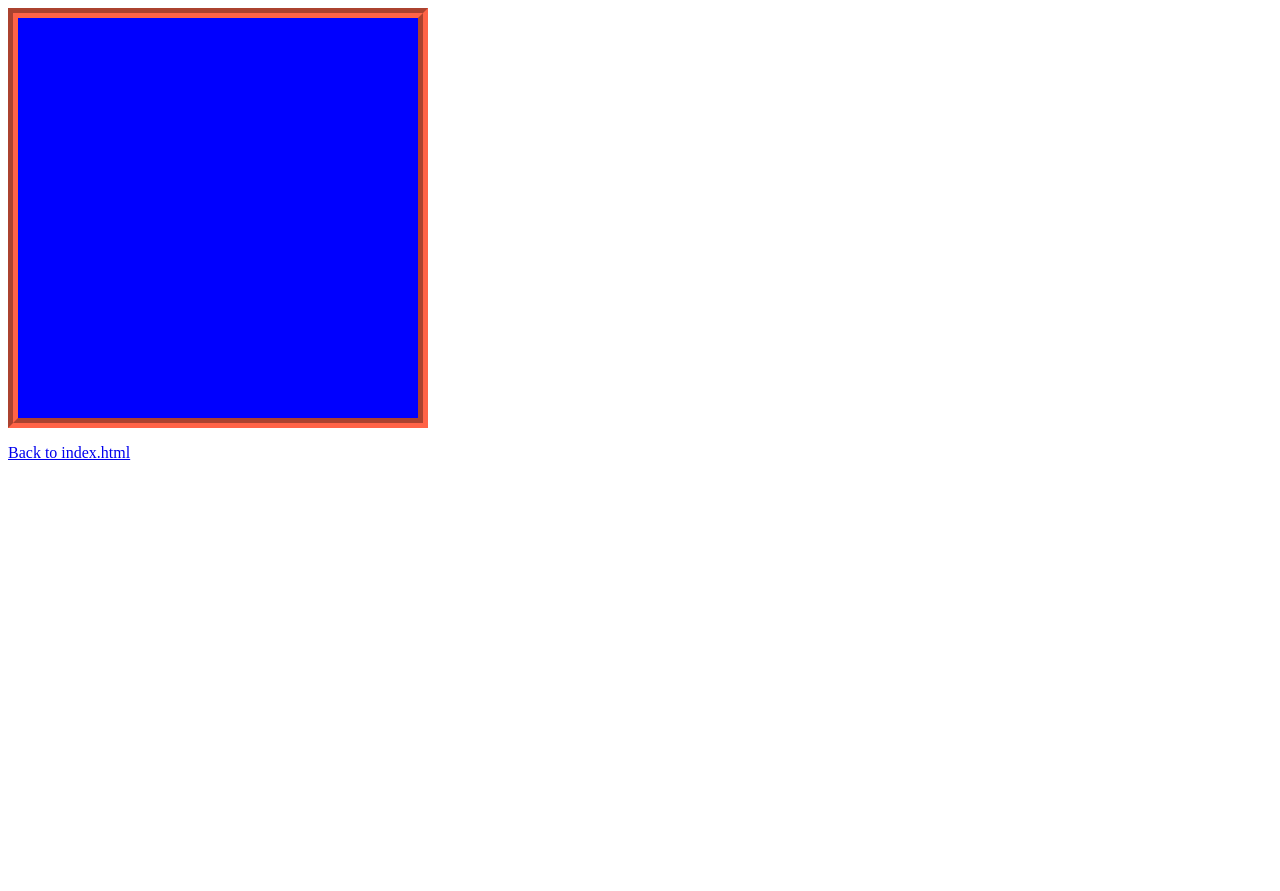
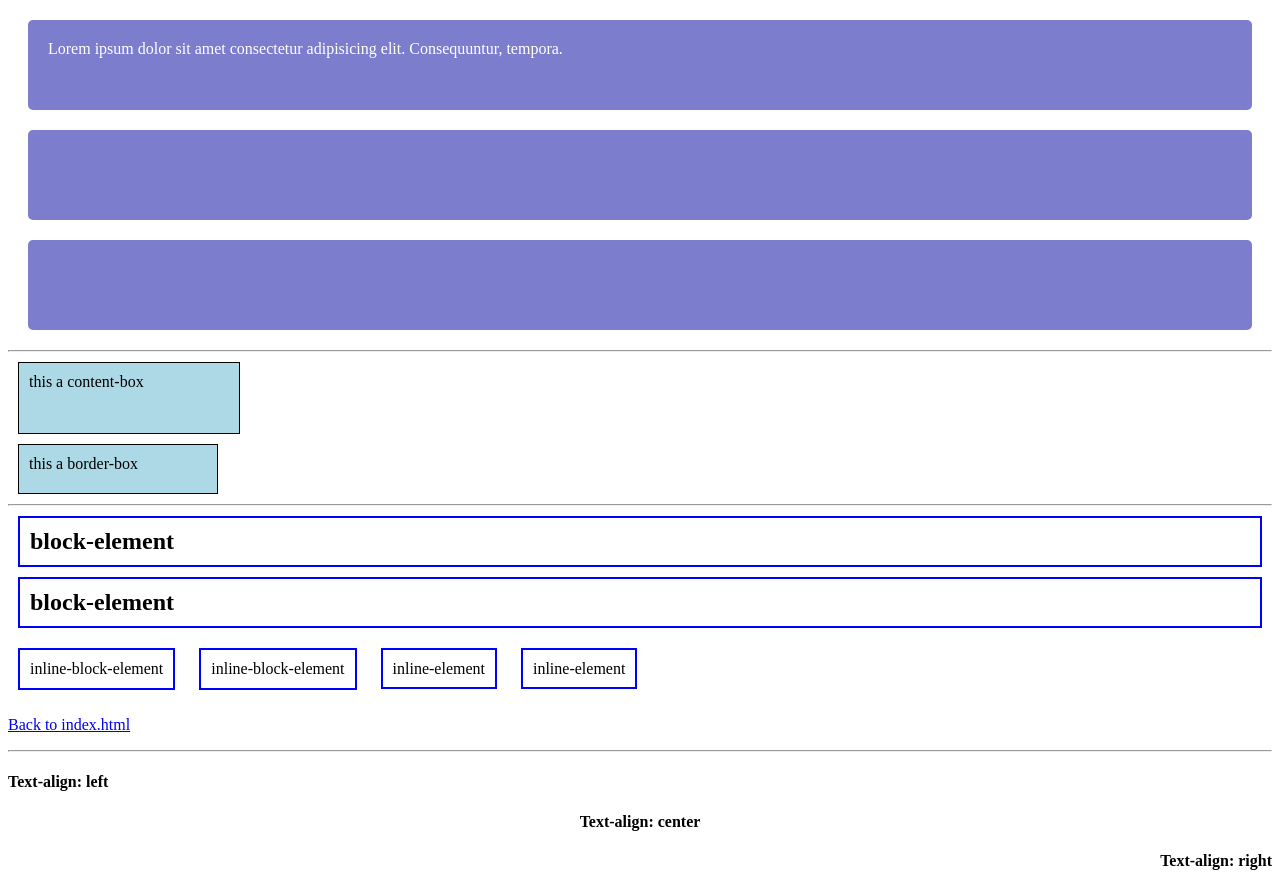
Before and after one commit to chaiwat20180/LearnHTML, a plain HTML site: page css.html in a window 1280 px wide. Before the commit the page ends 800 px from the top, so only its background shows below. Drawn offline with Linux system fonts and the light colour scheme.

Commit message:
update css
update css

```diff
--- a/css.html
+++ b/css.html
@@ -7,9 +7,31 @@
     <link rel="stylesheet" href="css/style.css">
 </head>
 <body>
-    <div class="test"></div>
+    <div class="box">
+        Lorem ipsum dolor sit amet consectetur adipisicing elit. Consequuntur, tempora.
+    </div>
+    <div class="box"></div>
+    <div class="box"></div>
+    <hr>
+    <div class="divtest contentbox">
+        this a content-box
+    </div>
+    <div class="divtest borderbox">
+        this a border-box
+    </div>
+    <hr>
+    <h2 class="block-element">block-element</h2>
+    <h2 class="block-element">block-element</h2>
+    <div class="inline-block-element">inline-block-element</div>
+    <div class="inline-block-element">inline-block-element</div>
+    <div class="inline-element">inline-element</div>
+    <div class="inline-element">inline-element</div>
     <p>
         <a href="index.html">Back to index.html</a>
     </p>
+    <hr>
+    <h4 class="left">Text-align: left</h4>
+    <h4 class="center">Text-align: center</h4>
+    <h4 class="right">Text-align: right</h4>
 </body>
 </html>
--- a/css/style.css
+++ b/css/style.css
@@ -1,8 +1,49 @@
-.test{
-    background-color: blue;
-    height: 400px;
-    width: 400px;
-    border-width: 10px;
-    border-style: groove;
-    border-color: tomato;
+.box{
+    color: white;
+    background: rgb(125, 125, 206);
+    height: 50px;
+    margin: 20px;
+    padding: 20px;
+    border-radius: 5px;
 }
+.divtest{
+    width: 200px;
+    height: 50px;
+    margin: 10px;
+    background-color: lightblue;
+    padding: 10px;
+    border: 1px solid black;
+}
+.contentbox{
+    box-sizing: content-box;
+}
+.borderbox{
+    box-sizing: border-box;
+}
+.inline-element{
+    border: 2px solid blue;
+    margin: 10px;
+    padding: 10px;
+    display: inline;
+}
+.block-element{
+    border: 2px solid blue;
+    margin: 10px;
+    padding: 10px;
+    display: block;
+}
+.inline-block-element{
+    border: 2px solid blue;
+    margin: 10px;
+    padding: 10px;
+    display: inline-block;
+}
+.left{
+    text-align: left;
+}
+.center{
+    text-align: center;
+}
+.right{
+    text-align: right;
+}
```
